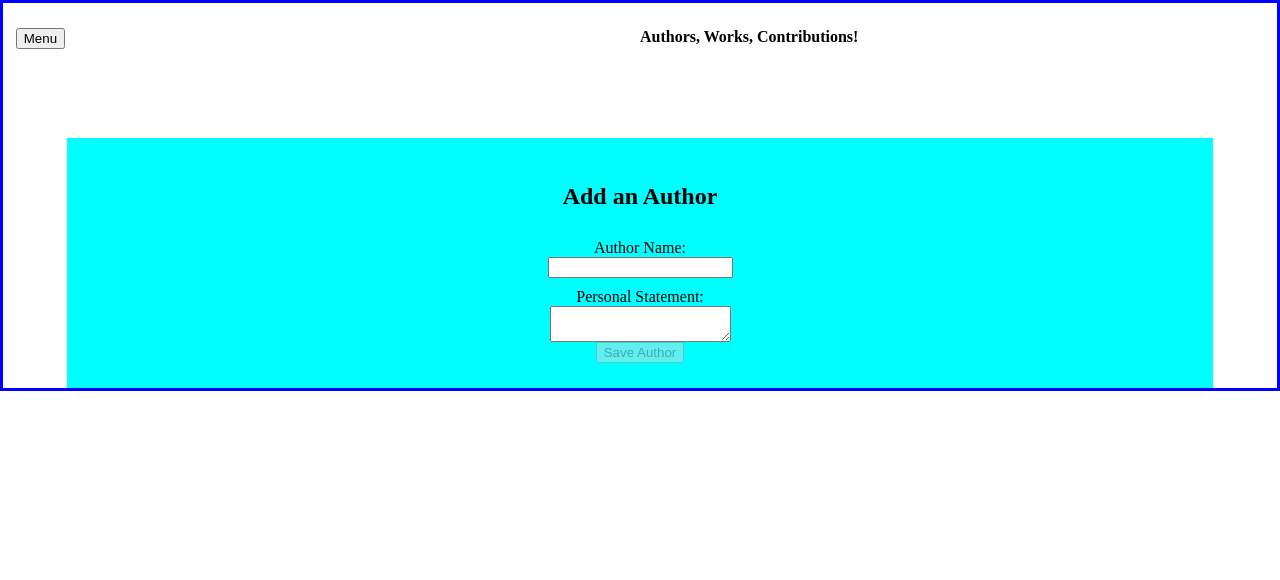
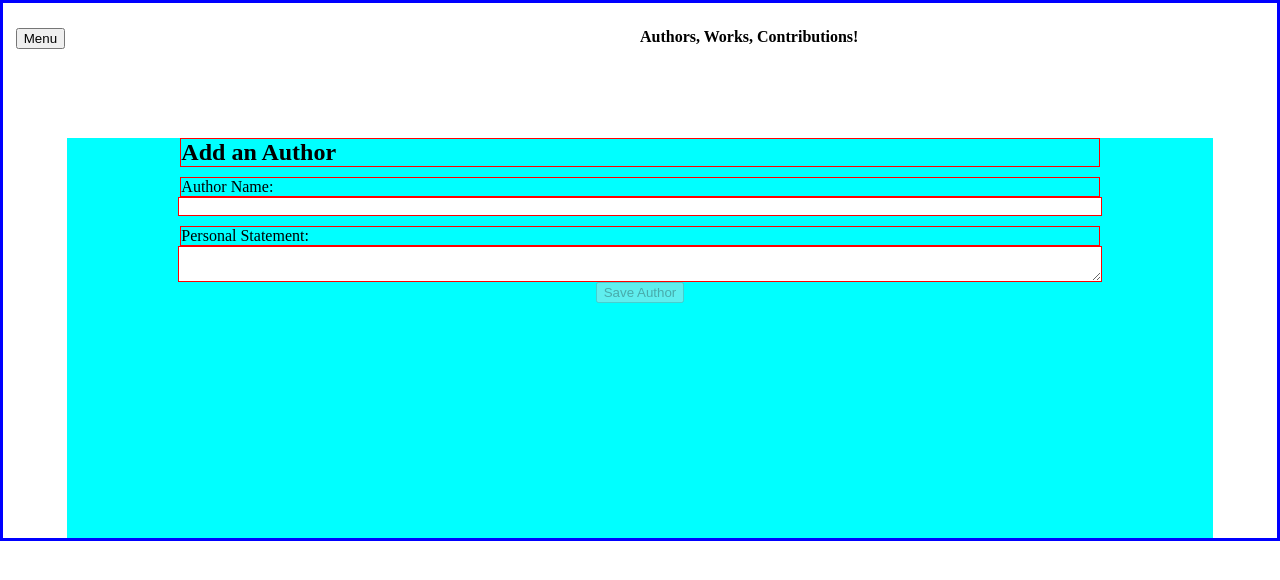
Before and after one commit to mmaustin/community-novel, a React (Create React App) app in the folder cn-client/: page /add-author in a window 1280 px wide. Shown: the top 580 px of the page. Built offline with nearby package versions, Linux system fonts and the light colour scheme.

Commit message:
made various changes to add author form

```diff
--- a/cn-client/src/index.css
+++ b/cn-client/src/index.css
@@ -205,8 +205,11 @@ body {
   margin: 0;
 }
 
-.select-author-header {
-  margin-top: 10px;
+.add-author-header, .author-form-label-one, .author-form-label-two,
+#author-name, #author-statement {
+  border: 1px solid red;
+  margin: 0px;
+  width: 80%;
 }
 
 /*Add Author Component*/
@@ -214,9 +217,9 @@ body {
 .add-author-container, .add-author-form {
   margin-top: 35px;
   width: 90%;
-  height: 250px;
+  height: 400px;
   display: flex;
-  justify-content: center;
+  justify-content: flex-start;
   align-items: center;
   flex-flow: column;
 }
```
